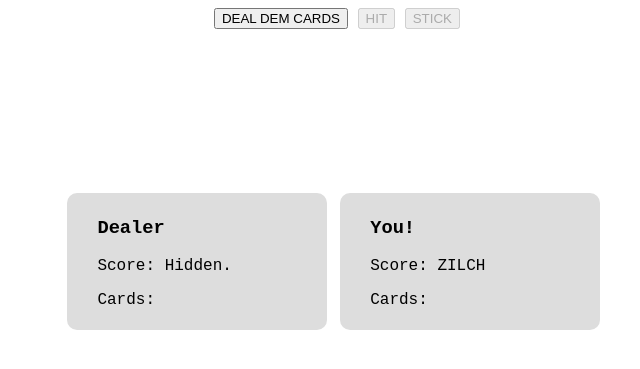
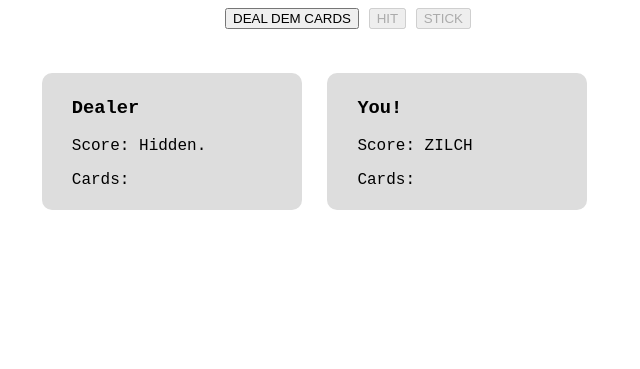
Before and after one commit to DrDub/blackjack-js, a plain HTML site: page app/index.html in a window 1280 px wide. Shown: the part 47-416 px from the top of the page, without its empty margins (287-927 px from the left). Drawn offline with Linux system fonts and the light colour scheme.

Commit message:
basic css

```diff
--- a/app/styles/master.css
+++ b/app/styles/master.css
@@ -6,7 +6,9 @@ h1{
   margin: auto;
   width: 25%;
 }
-div {
+.buttons {
+  position: absolute;
+  left: 40%;
   margin: auto;
   width: 22%;
 }
@@ -21,8 +23,8 @@ button{
   width: 200px;
   padding: 5px 30px;
   position: absolute;
-  top: 30%;
-  left: 49%;
+  top: 15%;
+  left: 48%;
 }
 
 .dealer{
@@ -31,6 +33,6 @@ button{
   width: 200px;
   padding: 5px 30px;
   position: absolute;
-  top: 30%;
-  right: 52%;
+  top: 15%;
+  right: 54%;
 }
```
